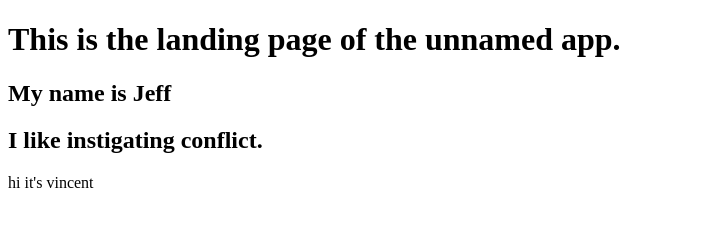
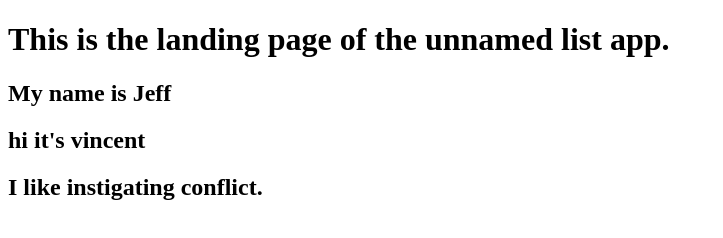
Before and after one commit to jeff-pancho/List, a plain HTML site: page index.html in a window 1280 px wide. Shown: the whole page, without its empty margins (0-723 px from the left). Drawn offline with Linux system fonts and the light colour scheme.

Commit message:
edited index.html

```diff
--- a/index.html
+++ b/index.html
@@ -5,10 +5,10 @@
         <meta charset"utf-8">
     </head>
     <body>
-        <h1>This is the landing page of the unnamed app.</h1>
+        <h1>This is the landing page of the unnamed list app.</h1>
         <h2>My name is Jeff</h2>
+        <h2>hi it's vincent</h2>
 
         <h2>I like instigating conflict.</h2>
     </body>
 </html>
-hi it's vincent
```
